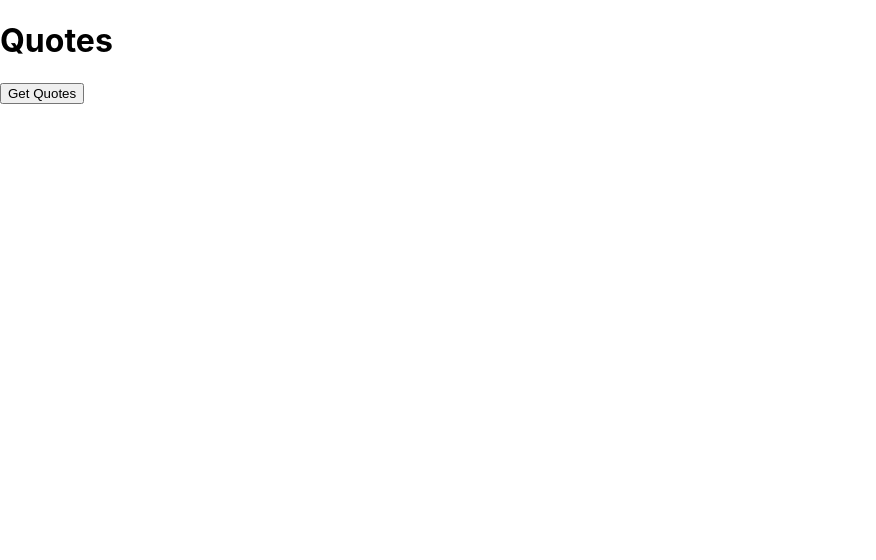
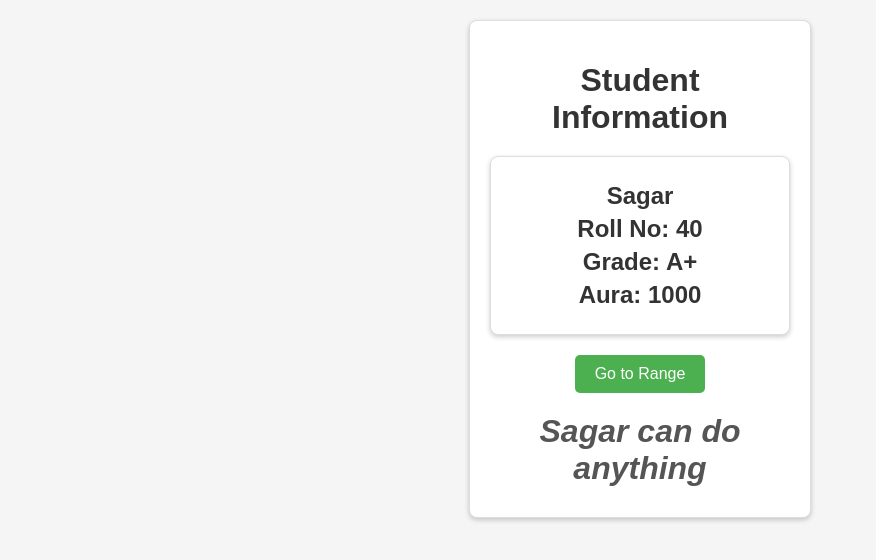
Before and after one commit to SagarSuryakantWaghmare/Meta-Frontend-Course, a React (Create React App) app in the folder Advanced React/adv2/: page / in a window 1280 px wide. Shown: the top 560 px of the page, without its empty margins (0-876 px from the left). Built offline with nearby package versions, Linux system fonts and the light colour scheme.

Commit message:
Spread added

```diff
--- a/Advanced React/adv2/src/App.js
+++ b/Advanced React/adv2/src/App.js
@@ -9,6 +9,7 @@ import Weather from './pages/Weather';
 import Jokes from './pages/Jokes';
 import Todo from './pages/Todo';
 import Quotes from './pages/Quotes';
+import Spread from './pages/Spread';
 function App() {
   return (
     <>
@@ -24,7 +25,8 @@ function App() {
      {/* <Jokes/>
       */}
       {/* <Todo/> */}
-      <Quotes/>
+      {/* <Quotes/> */}
+      <Spread/>
     </>
   );
 }
--- /dev/null
+++ b/Advanced React/adv2/src/pages/Spread.css
@@ -0,0 +1,56 @@
+body {
+    font-family: Arial, sans-serif;
+    background-color: #f5f5f5;
+    margin: 0;
+    padding: 0;
+  }
+
+  h1, h2 {
+    color: #333;
+    text-align: center;
+  }
+
+  h1 {
+    margin-bottom: 10px;
+  }
+
+  h2 {
+    margin: 5px 0;
+  }
+
+  div {
+    background: #fff;
+    border: 1px solid #ddd;
+    padding: 20px;
+    border-radius: 8px;
+    max-width: 300px;
+    margin: 20px auto;
+    box-shadow: 0 2px 5px rgba(0, 0, 0, 0.2);
+  }
+
+  button {
+    display: block;
+    margin: 20px auto;
+    padding: 10px 20px;
+    font-size: 16px;
+    color: #fff;
+    background-color: #4caf50;
+    border: none;
+    border-radius: 5px;
+    cursor: pointer;
+    transition: background-color 0.3s ease;
+  }
+
+  button:hover {
+    background-color: #45a049;
+  }
+
+  button:active {
+    background-color: #3e8e41;
+  }
+
+  h1:last-child {
+    margin-top: 20px;
+    font-style: italic;
+    color: #555;
+  }
--- /dev/null
+++ b/Advanced React/adv2/src/pages/Spread.js
@@ -0,0 +1,36 @@
+import React, { useState } from 'react';
+import './Spread.css';
+
+function Spread() {
+    const [info, setInfo] = useState({
+        name: 'Sagar',
+        rollno: 40,
+        grade: 'A+',
+        aura: 1000,
+        quote: 'Sagar can do anything'
+    });
+
+    function handleSubmit(e) {
+        e.preventDefault();
+        setInfo((prevInfo) => ({
+            ...prevInfo,
+            quote: 'Sagar will achieve the things he wants'
+        }));
+    }
+
+    return (
+        <>
+            <h1>Student Information</h1>
+            <div>
+                <h2>{info.name}</h2>
+                <h2>Roll No: {info.rollno}</h2>
+                <h2>Grade: {info.grade}</h2>
+                <h2>Aura: {info.aura}</h2>
+            </div>
+            <button onClick={handleSubmit}>Go to Range</button>
+            <h1>{info.quote}</h1>
+        </>
+    );
+}
+
+export default Spread;
```
